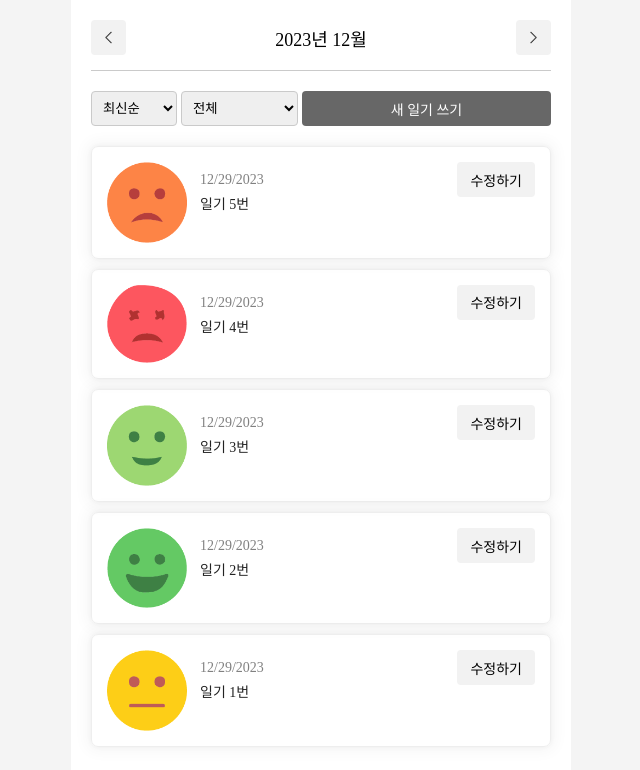
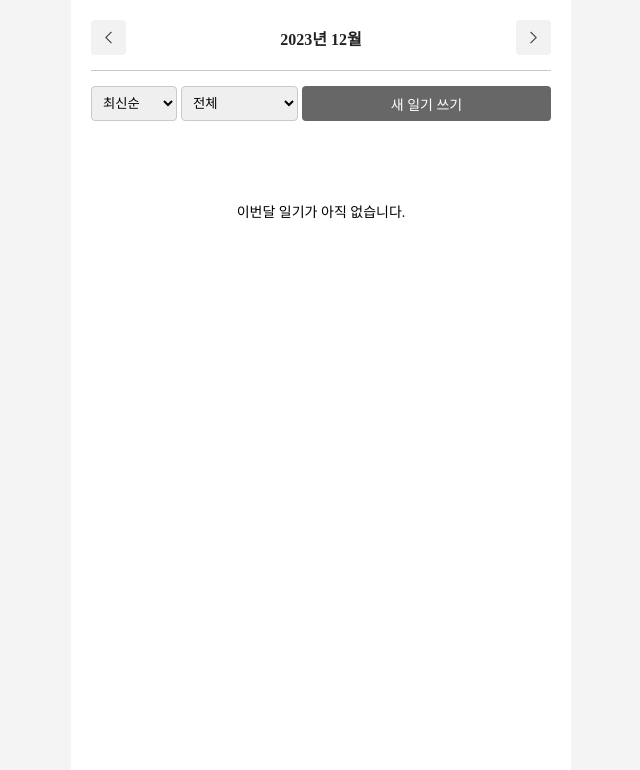
Before and after one commit to pearlworld/emotion-diary, a React (Create React App) app: page / in a window 1280 px wide. Shown: the top 770 px of the page, without its empty margins (319-959 px from the left). Built offline with nearby package versions, Linux system fonts and the light colour scheme; a web font is replaced by a local one.

Commit message:
240109 수정, 삭제 기능/localStorage 적용

```diff
--- a/src/App.js
+++ b/src/App.js
@@ -1,4 +1,4 @@
-import React, { useReducer, useRef } from "react"
+import React, { useEffect, useReducer, useRef } from "react"
 import { BrowserRouter, Route, Routes } from "react-router-dom"
 import Home from "./pages/Home"
 import New from "./pages/New"
@@ -16,7 +16,7 @@ const reducer = (state, action) => {
       break;
     }
     case 'REMOVE': {
-      newState = state.filter((it) => it.id !== action.targetid);
+      newState = state.filter((it) => it.id !== action.targetId);
       break;
     }
     case 'EDIT': {
@@ -28,56 +28,30 @@ const reducer = (state, action) => {
     default:
       return state;
   }
+  localStorage.setItem("diary", JSON.stringify(newState));
   return newState;
 }
 
 export const DiaryStateContext = React.createContext();
 export const DiaryDispatchContext = React.createContext();
 
-const dummyData = [
-  {
-    id: 1,
-    emotion: 3,
-    content: "일기 1번",
-    date: 1703834391888,
-  },
-  {
-    id: 2,
-    emotion: 1,
-    content: "일기 2번",
-    date: 1703834391889,
-  },
-  {
-    id: 3,
-    emotion: 2,
-    content: "일기 3번",
-    date: 1703834391900,
-  },
-  {
-    id: 4,
-    emotion: 5,
-    content: "일기 4번",
-    date: 1703834391910,
-  },
-  {
-    id: 5,
-    emotion: 4,
-    content: "일기 5번",
-    date: 1703834391914,
-  },
-  {
-    id: 6,
-    emotion: 2,
-    content: "일기 6번",
-    date: 1704466074912,
-  }
-]
+function App() {
 
-function App() {
-  const [data, dispatch] = useReducer(reducer, dummyData);
+  const [data, dispatch] = useReducer(reducer, []);
+
+  useEffect(() => {
+    const localData = localStorage.getItem("diary");
+    if (localData) {
+      const diaryList = JSON.parse(localData).sort(
+        (a, b) => parseInt(b.id) - parseInt(a.id)
+      );
+      dataId.current = parseInt(diaryList[0].id) + 1;
+      dispatch({ type: "INIT", data: diaryList });
+    }
+  }, [])
 
   const dataId = useRef(0);
-  console.log(new Date().getTime());
+
   // CREATE
   const onCreate = (date, content, emotion) => {
     dispatch({
--- a/src/components/DiaryEditor.js
+++ b/src/components/DiaryEditor.js
@@ -18,7 +18,7 @@ const DiaryEditor = ({ isEdit, originData }) => {
   const [emotion, setEmotion] = useState(3);
   const [date, setDate] = useState(getStringDate(new Date()));
 
-  const { onCreate, onEdit } = useContext(DiaryDispatchContext);
+  const { onCreate, onEdit, onRemove } = useContext(DiaryDispatchContext);
 
   const handleClickEmotion = (emotion) => {
     setEmotion(emotion);
@@ -38,9 +38,15 @@ const DiaryEditor = ({ isEdit, originData }) => {
         onEdit(originData.id, date, content, emotion);
       }
     }
-
     navigate("/", { replace: true });
   };
+
+  const handleRemove = () => {
+    if (window.confirm("일기를 삭제하시겠습니까?")) {
+      onRemove(originData.id);
+      navigate("/", { replace: true })
+    }
+  }
 
   useEffect(() => {
     if (isEdit) {
@@ -56,9 +62,19 @@ const DiaryEditor = ({ isEdit, originData }) => {
       <MyHeader
         headText={isEdit ? "일기 수정하기" : "새 일기쓰기"}
         leftChild={
-          <MyButton text={"< 뒤로가기"}
+          <MyButton
+            text={"< 뒤로가기"}
             onClick={() => navigate(-1)} />
-        } />
+        }
+        rightChild={
+          isEdit && (
+            <MyButton
+              text={"삭제하기"}
+              onClick={handleRemove}
+              type={"negative"} />
+          )
+        }
+      />
       <div className='form_body'>
         <div className='form_row'>
           <h4 className='form_title'>🗓️ Today</h4>
--- a/src/components/DiaryList.js
+++ b/src/components/DiaryList.js
@@ -91,7 +91,7 @@ const DiaryList = ({ diaryList }) => {
           ))
         ) : (
           <div className='nodata'>
-            <p>이번 달 일기가 아직 없습니다.</p>
+            <p>이번달 일기가 아직 없습니다.</p>
           </div>
         )}
 
--- a/src/css/style.css
+++ b/src/css/style.css
@@ -67,7 +67,9 @@ body {
 .header .head_text {
   width: 50%;
   justify-content: center;
-  font-size: 18px;
+  font-size: 16px;
+  font-weight: 600;
+  color: #222;
 }
 .head_left {
   width: 25%;
@@ -95,7 +97,7 @@ button {
   display: flex;
   align-items: center;
   justify-content: space-between;
-  margin-top: 20px;
+  margin-top: 15px;
 }
 .selecBox {
   display: flex;
@@ -146,14 +148,14 @@ button {
 
 /* 리스트 body */
 .list_body {
-  margin-top: 20px;
+  margin-top: 30px;
 }
 .list_item {
   display: flex;
   align-items: flex-start;
   justify-content: space-between;
   padding: 15px;
-  margin-bottom: 10px;
+  margin-bottom: 13px;
   border: 1px solid #eee;
   border-radius: 7px;
   box-shadow: 0px 0px 5px 0px rgba(0, 0, 0, 0.05), 0px 0px 14px 6px rgba(0, 0, 0, 0.03);
@@ -182,7 +184,6 @@ button {
   align-items: center;
   justify-content: center;
   height: 120px;
-  background-color: #f3f3f3;
   border-radius: 7px;
   font-size: 14px;
 }
@@ -191,7 +192,7 @@ button {
       일기 작성 폼
 -----------------------*/
 .form_body {
-  margin-top: 40px;
+  margin-top: 30px;
 }
 .form_row {
   margin-bottom: 26px;
@@ -269,7 +270,7 @@ button {
   display: flex;
   align-items: center;
   justify-content: space-between;
-  margin-top: 40px;
+  margin-top: 30px;
 }
 
 /* --------------------
```
